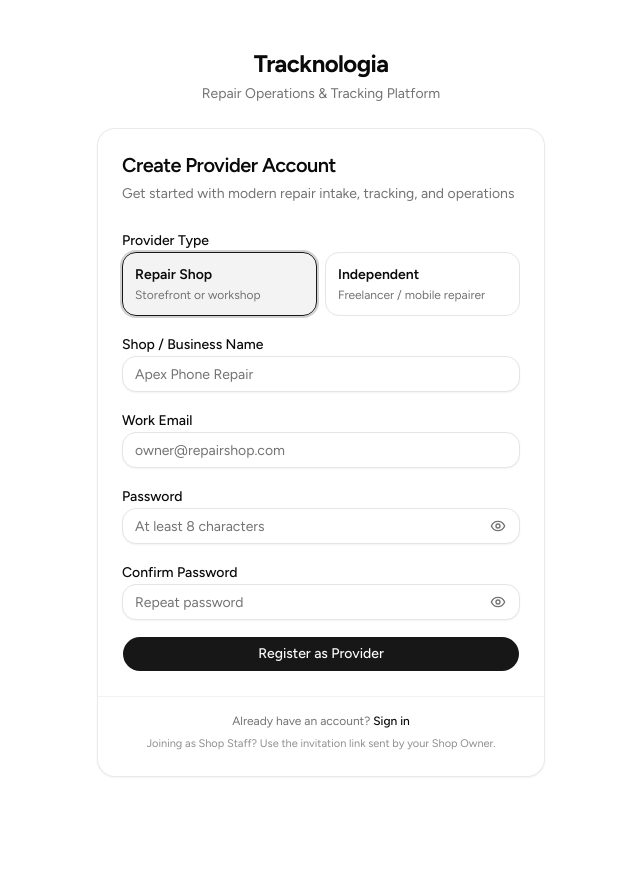
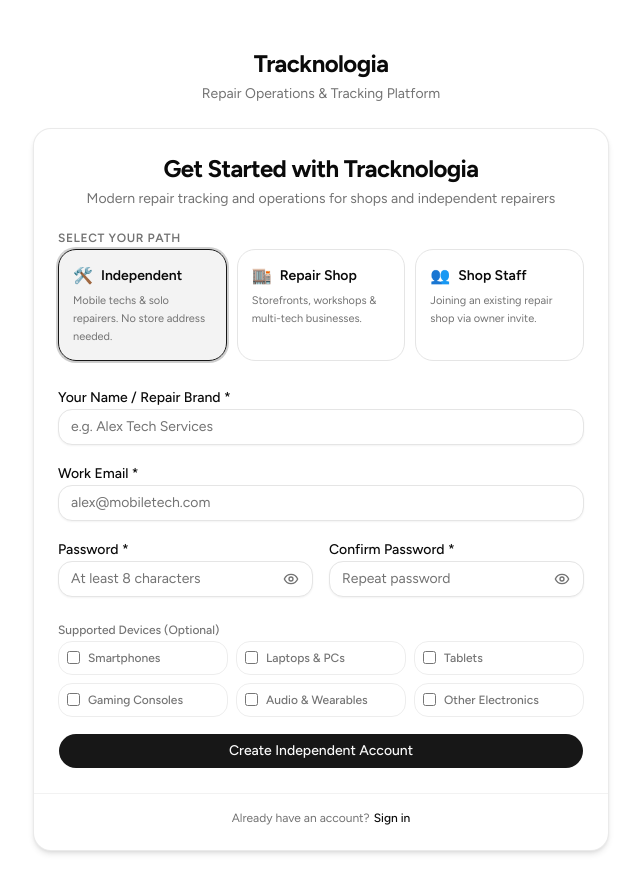
Before and after one commit to Jacinth091/Tracknologia, a Next.js app: page /register in a window 1280 px wide. Shown: the top 892 px of the page, without its empty margins (319-959 px from the left). Before the commit the page ends 825 px from the top, so only its background shows below. Built offline with nearby package versions, Linux system fonts and the light colour scheme.

Commit message:
feat[Jacinth]: redesign registration UI to reflect LD-01 onboarding paths

```diff
--- a/src/app/(auth)/_components/register-form.tsx
+++ b/src/app/(auth)/_components/register-form.tsx
@@ -2,6 +2,7 @@
 
 import { useActionState, useState } from "react";
 import { registerAction } from "../actions";
+import { acceptStaffInviteAction } from "@/app/onboarding/actions";
 import { Button } from "@/components/ui/button";
 import { Input } from "@/components/ui/input";
 import { PasswordInput } from "@/components/ui/password-input";
@@ -9,121 +10,167 @@ import { Label } from "@/components/ui/label";
 import { LoadingSpinner } from "@/components/ui/loading-spinner";
 import { cn } from "@/lib/utils";
 
-export function RegisterForm() {
-  const [state, formAction, isPending] = useActionState(registerAction, null);
-  const [providerType, setProviderType] = useState<"SHOP" | "INDEPENDENT">("SHOP");
+const DEVICE_OPTIONS = [
+  "Smartphones",
+  "Laptops & PCs",
+  "Tablets",
+  "Gaming Consoles",
+  "Audio & Wearables",
+  "Other Electronics",
+];
+
+export function RegisterForm({ initialInvite }: { initialInvite?: string }) {
+  const [onboardingType, setOnboardingType] = useState<"INDEPENDENT" | "SHOP" | "STAFF">(
+    initialInvite ? "STAFF" : "INDEPENDENT",
+  );
+
+  const [registerState, registerFormAction, isRegisterPending] = useActionState(
+    registerAction,
+    null,
+  );
+  const [staffState, staffFormAction, isStaffPending] = useActionState(
+    acceptStaffInviteAction,
+    null,
+  );
+
+  const isPending = isRegisterPending || isStaffPending;
 
   return (
-    <div className="relative">
-      {/* Loading Overlay */}
-      {isPending && (
-        <div className="absolute inset-0 z-20 flex flex-col items-center justify-center rounded-2xl bg-background/60 backdrop-blur-[1px] transition-all">
-          <div className="flex items-center gap-2 rounded-xl bg-card border border-border/80 px-4 py-2 shadow-md">
-            <LoadingSpinner size="sm" className="text-primary border-primary border-t-transparent" />
-            <span className="text-xs font-medium text-foreground">
-              Creating your provider account...
-            </span>
-          </div>
-        </div>
-      )}
-
-      <form action={formAction} className="space-y-4">
-        {state?.error && !state.fieldErrors && (
-          <div className="rounded-xl border border-destructive/20 bg-destructive/10 p-3 text-sm text-destructive font-medium">
-            {state.error}
-          </div>
-        )}
-
-        {state?.success && (
-          <div className="rounded-xl border border-primary/20 bg-primary/10 p-3 text-sm text-primary font-medium">
-            {state.success}
-          </div>
-        )}
-
-        {/* Accessible Provider Type Selection */}
+    <div className="space-y-6">
+      {/* 3 Onboarding Path Cards (LD-01) */}
       <div className="space-y-2">
-          <Label id="provider-type-label">Provider Type</Label>
-          <input type="hidden" name="providerType" value={providerType} />
+        <Label className="text-xs font-semibold text-muted-foreground uppercase tracking-wider">
+          Select Your Path
+        </Label>
         <div
           role="radiogroup"
-            aria-labelledby="provider-type-label"
-            className="grid grid-cols-2 gap-2"
+          aria-label="Provider Onboarding Path"
+          className="grid grid-cols-1 sm:grid-cols-3 gap-2.5"
         >
+          {/* Path 1: Independent */}
           <button
             type="button"
             role="radio"
-              aria-checked={providerType === "SHOP"}
+            aria-checked={onboardingType === "INDEPENDENT"}
             disabled={isPending}
-              onClick={() => setProviderType("SHOP")}
+            onClick={() => setOnboardingType("INDEPENDENT")}
             className={cn(
-                "flex flex-col items-start rounded-xl border p-3 text-left transition-all cursor-pointer",
-                providerType === "SHOP"
-                  ? "border-primary bg-primary/5 text-foreground ring-2 ring-primary/20"
-                  : "border-border bg-background text-muted-foreground hover:bg-muted/50",
+              "flex flex-col items-start rounded-2xl border p-3.5 text-left transition-all cursor-pointer relative",
+              onboardingType === "INDEPENDENT"
+                ? "border-primary bg-primary/5 text-foreground ring-2 ring-primary/20 shadow-xs"
+                : "border-border bg-card text-muted-foreground hover:bg-muted/40",
             )}
           >
-              <span className="text-sm font-semibold text-foreground">Repair Shop</span>
-              <span className="text-xs text-muted-foreground mt-0.5">
-                Storefront or workshop
+            <div className="flex items-center gap-2 mb-1">
+              <span className="text-base">🛠️</span>
+              <span className="text-sm font-semibold text-foreground">Independent</span>
+            </div>
+            <span className="text-[11px] text-muted-foreground leading-relaxed">
+              Mobile techs & solo repairers. No store address needed.
             </span>
           </button>
 
+          {/* Path 2: Shop Owner */}
           <button
             type="button"
             role="radio"
-              aria-checked={providerType === "INDEPENDENT"}
+            aria-checked={onboardingType === "SHOP"}
             disabled={isPending}
-              onClick={() => setProviderType("INDEPENDENT")}
+            onClick={() => setOnboardingType("SHOP")}
             className={cn(
-                "flex flex-col items-start rounded-xl border p-3 text-left transition-all cursor-pointer",
-                providerType === "INDEPENDENT"
-                  ? "border-primary bg-primary/5 text-foreground ring-2 ring-primary/20"
-                  : "border-border bg-background text-muted-foreground hover:bg-muted/50",
+              "flex flex-col items-start rounded-2xl border p-3.5 text-left transition-all cursor-pointer relative",
+              onboardingType === "SHOP"
+                ? "border-primary bg-primary/5 text-foreground ring-2 ring-primary/20 shadow-xs"
+                : "border-border bg-card text-muted-foreground hover:bg-muted/40",
             )}
           >
-              <span className="text-sm font-semibold text-foreground">Independent</span>
-              <span className="text-xs text-muted-foreground mt-0.5">
-                Freelancer / mobile repairer
+            <div className="flex items-center gap-2 mb-1">
+              <span className="text-base">🏬</span>
+              <span className="text-sm font-semibold text-foreground">Repair Shop</span>
+            </div>
+            <span className="text-[11px] text-muted-foreground leading-relaxed">
+              Storefronts, workshops & multi-tech businesses.
+            </span>
+          </button>
+
+          {/* Path 3: Shop Staff */}
+          <button
+            type="button"
+            role="radio"
+            aria-checked={onboardingType === "STAFF"}
+            disabled={isPending}
+            onClick={() => setOnboardingType("STAFF")}
+            className={cn(
+              "flex flex-col items-start rounded-2xl border p-3.5 text-left transition-all cursor-pointer relative",
+              onboardingType === "STAFF"
+                ? "border-primary bg-primary/5 text-foreground ring-2 ring-primary/20 shadow-xs"
+                : "border-border bg-card text-muted-foreground hover:bg-muted/40",
+            )}
+          >
+            <div className="flex items-center gap-2 mb-1">
+              <span className="text-base">👥</span>
+              <span className="text-sm font-semibold text-foreground">Shop Staff</span>
+            </div>
+            <span className="text-[11px] text-muted-foreground leading-relaxed">
+              Joining an existing repair shop via owner invite.
             </span>
           </button>
         </div>
       </div>
 
+      {/* Path 1 & 2: Provider Owner Registration (Independent & Shop Owner) */}
+      {onboardingType !== "STAFF" && (
+        <form action={registerFormAction} className="space-y-4">
+          <input type="hidden" name="providerType" value={onboardingType} />
+
+          {registerState?.error && !registerState.fieldErrors && (
+            <div className="rounded-xl border border-destructive/20 bg-destructive/10 p-3 text-xs text-destructive font-medium">
+              {registerState.error}
+            </div>
+          )}
+
+          {registerState?.success && (
+            <div className="rounded-xl border border-primary/20 bg-primary/10 p-3 text-xs text-primary font-medium">
+              {registerState.success}
+            </div>
+          )}
+
           <div className="space-y-2">
             <Label htmlFor="displayName">
-            {providerType === "SHOP" ? "Shop / Business Name" : "Your Name / Brand"}
+              {onboardingType === "SHOP" ? "Shop / Business Name *" : "Your Name / Repair Brand *"}
             </Label>
             <Input
               id="displayName"
               name="displayName"
               type="text"
-            placeholder={providerType === "SHOP" ? "Apex Phone Repair" : "Alex Tech Services"}
+              placeholder={onboardingType === "SHOP" ? "e.g. Apex Phone Repair Center" : "e.g. Alex Tech Services"}
               disabled={isPending}
               required
             />
-          {state?.fieldErrors?.displayName && (
-            <p className="text-xs text-destructive">{state.fieldErrors.displayName}</p>
+            {registerState?.fieldErrors?.displayName && (
+              <p className="text-xs text-destructive">{registerState.fieldErrors.displayName}</p>
             )}
           </div>
 
           <div className="space-y-2">
-          <Label htmlFor="email">Work Email</Label>
+            <Label htmlFor="email">Work Email *</Label>
             <Input
               id="email"
               name="email"
               type="email"
               autoComplete="email"
-            placeholder="owner@repairshop.com"
+              placeholder={onboardingType === "SHOP" ? "owner@apexrepairs.com" : "alex@mobiletech.com"}
               disabled={isPending}
               required
             />
-          {state?.fieldErrors?.email && (
-            <p className="text-xs text-destructive">{state.fieldErrors.email}</p>
+            {registerState?.fieldErrors?.email && (
+              <p className="text-xs text-destructive">{registerState.fieldErrors.email}</p>
             )}
           </div>
 
+          <div className="grid grid-cols-1 sm:grid-cols-2 gap-4">
             <div className="space-y-2">
-          <Label htmlFor="password">Password</Label>
+              <Label htmlFor="password">Password *</Label>
               <PasswordInput
                 id="password"
                 name="password"
@@ -132,13 +179,13 @@ export function RegisterForm() {
                 disabled={isPending}
                 required
               />
-          {state?.fieldErrors?.password && (
-            <p className="text-xs text-destructive">{state.fieldErrors.password}</p>
+              {registerState?.fieldErrors?.password && (
+                <p className="text-xs text-destructive">{registerState.fieldErrors.password}</p>
               )}
             </div>
 
             <div className="space-y-2">
-          <Label htmlFor="confirmPassword">Confirm Password</Label>
+              <Label htmlFor="confirmPassword">Confirm Password *</Label>
               <PasswordInput
                 id="confirmPassword"
                 name="confirmPassword"
@@ -147,22 +194,92 @@ export function RegisterForm() {
                 disabled={isPending}
                 required
               />
-          {state?.fieldErrors?.confirmPassword && (
-            <p className="text-xs text-destructive">{state.fieldErrors.confirmPassword}</p>
+              {registerState?.fieldErrors?.confirmPassword && (
+                <p className="text-xs text-destructive">{registerState.fieldErrors.confirmPassword}</p>
               )}
+            </div>
+          </div>
+
+          {/* Supported Devices Chips */}
+          <div className="space-y-2 pt-1">
+            <Label className="text-xs text-muted-foreground">Supported Devices (Optional)</Label>
+            <div className="grid grid-cols-2 sm:grid-cols-3 gap-2">
+              {DEVICE_OPTIONS.map((device) => (
+                <label
+                  key={device}
+                  className="flex items-center gap-2 rounded-xl border border-border/70 p-2 text-xs font-medium text-muted-foreground hover:bg-muted/40 cursor-pointer"
+                >
+                  <input
+                    type="checkbox"
+                    name="supportedDevices"
+                    value={device}
+                    className="rounded border-border accent-primary"
+                    disabled={isPending}
+                  />
+                  <span>{device}</span>
+                </label>
+              ))}
+            </div>
           </div>
 
           <Button type="submit" className="w-full" disabled={isPending}>
-          {isPending ? (
+            {isRegisterPending ? (
               <span className="flex items-center justify-center gap-2">
                 <LoadingSpinner size="sm" />
-              Creating account...
+                Setting up your account...
               </span>
+            ) : onboardingType === "SHOP" ? (
+              "Create Shop Owner Account"
             ) : (
-            "Register as Provider"
+              "Create Independent Account"
             )}
           </Button>
         </form>
+      )}
+
+      {/* Path 3: Shop Staff Invitation Acceptance (LD-01) */}
+      {onboardingType === "STAFF" && (
+        <form action={staffFormAction} className="space-y-4">
+          <div className="rounded-xl border border-border/80 bg-muted/40 p-4 space-y-1">
+            <h4 className="text-sm font-semibold text-foreground">Join an Existing Repair Shop</h4>
+            <p className="text-xs text-muted-foreground leading-relaxed">
+              Tracknologia requires an Owner-authorized invitation to join a shop. If you received an invite link or token, enter it below.
+            </p>
+          </div>
+
+          {staffState?.error && (
+            <div className="rounded-xl border border-destructive/20 bg-destructive/10 p-3 text-xs text-destructive font-medium">
+              {staffState.error}
+            </div>
+          )}
+
+          <div className="space-y-2">
+            <Label htmlFor="staff-token">Invitation Token / Code *</Label>
+            <Input
+              id="staff-token"
+              name="token"
+              defaultValue={initialInvite ?? ""}
+              placeholder="Paste invite code from your Shop Owner"
+              disabled={isPending}
+              required
+            />
+            <p className="text-[11px] text-muted-foreground">
+              Don&apos;t have an invite? Ask your Shop Owner to generate an invitation for you.
+            </p>
+          </div>
+
+          <Button type="submit" className="w-full" disabled={isPending}>
+            {isStaffPending ? (
+              <span className="flex items-center justify-center gap-2">
+                <LoadingSpinner size="sm" />
+                Verifying invite...
+              </span>
+            ) : (
+              "Accept Invite & Join Shop"
+            )}
+          </Button>
+        </form>
+      )}
     </div>
   );
 }
--- a/src/app/(auth)/layout.tsx
+++ b/src/app/(auth)/layout.tsx
@@ -7,7 +7,7 @@ export default function AuthLayout({
 }) {
   return (
     <div className="min-h-screen flex flex-col justify-center items-center bg-background px-4 py-12">
-      <div className="w-full max-w-md space-y-6">
+      <div className="w-full max-w-xl space-y-6">
         <div className="text-center space-y-1">
           <Link
             href="/"
--- a/src/app/(auth)/register/page.tsx
+++ b/src/app/(auth)/register/page.tsx
@@ -4,35 +4,36 @@ import { Card, CardContent, CardDescription, CardFooter, CardHeader, CardTitle }
 import { RegisterForm } from "../_components/register-form";
 
 export const metadata: Metadata = {
-  title: "Register Provider — Tracknologia",
-  description: "Create your Tracknologia Provider account",
+  title: "Get Started — Tracknologia",
+  description: "Set up your Independent repair business, Repair Shop, or join as Shop Staff",
 };
 
-export default function RegisterPage() {
+export default async function RegisterPage({
+  searchParams,
+}: {
+  searchParams: Promise<{ invite?: string }>;
+}) {
+  const { invite } = await searchParams;
+
   return (
-    <Card>
-      <CardHeader>
-        <CardTitle>Create Provider Account</CardTitle>
-        <CardDescription>
-          Get started with modern repair intake, tracking, and operations
+    <Card className="w-full max-w-xl mx-auto shadow-md">
+      <CardHeader className="text-center space-y-1 pb-4">
+        <CardTitle className="text-2xl font-bold tracking-tight">Get Started with Tracknologia</CardTitle>
+        <CardDescription className="text-sm">
+          Modern repair tracking and operations for shops and independent repairers
         </CardDescription>
       </CardHeader>
       <CardContent>
-        <RegisterForm />
+        <RegisterForm initialInvite={invite} />
       </CardContent>
-      <CardFooter className="flex-col gap-2 justify-center border-t border-border/50 pt-4 text-xs text-muted-foreground text-center">
-        <p>
+      <CardFooter className="justify-center border-t border-border/50 pt-4 text-xs text-muted-foreground">
         Already have an account?{" "}
         <Link
           href="/login"
-            className="font-medium text-foreground underline-offset-4 hover:underline"
+          className="ml-1 font-medium text-foreground underline-offset-4 hover:underline"
         >
           Sign in
         </Link>
-        </p>
-        <p className="text-[11px] text-muted-foreground/80">
-          Joining as Shop Staff? Use the invitation link sent by your Shop Owner.
-        </p>
       </CardFooter>
     </Card>
   );
```
Lines whose indentation alone changed are shown as unchanged.
